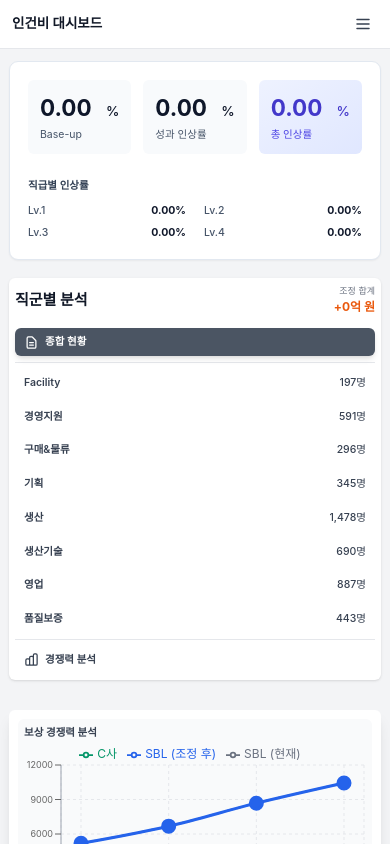
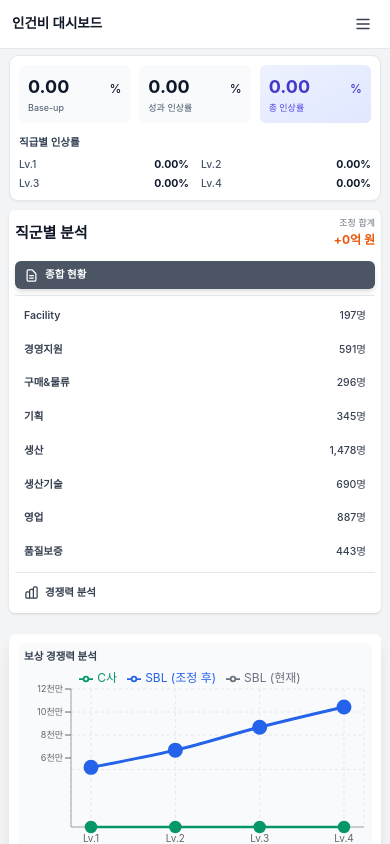
Before and after one commit to haans-kim/WageDashboard2, a Next.js app: page /bands in a window 390 px wide. Shown: the top 844 px of the page. Built offline with nearby package versions, Linux system fonts and the light colour scheme.

Commit message:
section 간격 조정

```diff
--- a/src/app/bands/page.tsx
+++ b/src/app/bands/page.tsx
@@ -231,15 +231,15 @@ function BandDashboardContent() {
   return (
     <main className="min-h-screen bg-gray-100">
 
-      <div className="container mx-auto px-3 md:px-4 py-4 md:py-6">
+      <div className="container mx-auto px-3 md:px-4 py-2 md:py-3">
 
         {/* 대시보드 인상률 정보 카드 */}
-        <div className="mb-6">
+        <div className="mb-3">
           <RateInfoCard />
         </div>
 
         {/* 직군 네비게이션 메뉴 + 선택된 직군 카드 */}
-        <div className="flex flex-col lg:flex-row gap-6">
+        <div className="flex flex-col lg:flex-row gap-3">
           {/* 왼쪽: 직군 네비게이션 메뉴 */}
           <div className="w-full lg:w-80 bg-white rounded-lg shadow p-2 md:p-4 mb-4 lg:mb-0">
             <div className="flex justify-between items-center mb-4">
--- a/src/app/simulation/page.tsx
+++ b/src/app/simulation/page.tsx
@@ -108,9 +108,9 @@ export default function SimulationPage() {
 
   return (
     <main className="min-h-screen bg-gray-50">
-      <div className="container mx-auto px-4 py-8">
+      <div className="container mx-auto px-4 py-3">
         {/* C사 대비 비교 */}
-        <div className="mb-4">
+        <div className="mb-2">
           <IndustryComparisonSection
             baseUpRate={baseUpRate}
             meritRate={meritRate}
@@ -123,7 +123,7 @@ export default function SimulationPage() {
         </div>
 
         {/* 직급별 고정급 인상률 조정 테이블 */}
-        <div className="mb-4">
+        <div className="mb-2">
           <GradeSalaryAdjustmentTable
             baseUpRate={baseUpRate}
             meritRate={meritRate}
--- a/src/components/band/PayBandLineChart.tsx
+++ b/src/components/band/PayBandLineChart.tsx
@@ -92,10 +92,14 @@ export function PayBandLineChart({ data, bandName }: PayBandLineChartProps) {
 
           <YAxis
             domain={yAxisDomain}
-            tickFormatter={(value) => `${(value / 10000).toFixed(0)}`}
+            tickFormatter={(value) => {
+              const thousand = value / 10000000
+              return thousand >= 1 ? `${thousand.toFixed(1).replace('.0', '')}천만` : `${(value / 10000000).toFixed(1)}천만`
+            }}
             tick={{ fontSize: 9 }}
             axisLine={{ stroke: '#9ca3af' }}
-            width={35}
+            width={45}
+            ticks={[50000000, 60000000, 70000000, 80000000, 90000000, 100000000, 110000000, 120000000]}
           />
 
           <Tooltip content={<CustomTooltip />} />
--- a/src/components/common/RateInfoCard.tsx
+++ b/src/components/common/RateInfoCard.tsx
@@ -7,47 +7,47 @@ export function RateInfoCard() {
 
   return (
     <div className="bg-white rounded-xl shadow-sm border border-slate-200">
-      <div className="p-6">
-        <div className="grid grid-cols-1 md:grid-cols-3 gap-8">
+      <div className="p-3 md:p-4">
+        <div className="grid grid-cols-1 md:grid-cols-3 gap-4 md:gap-6">
           {/* 주요 인상률 지표 */}
           <div className="md:col-span-2">
-            <div className="grid grid-cols-3 gap-4">
-              <div className="bg-slate-50 rounded-lg p-4">
+            <div className="grid grid-cols-3 gap-3">
+              <div className="bg-slate-50 rounded-lg p-3">
                 <div className="flex items-baseline justify-between">
-                  <span className="text-3xl font-bold text-slate-900">
+                  <span className="text-2xl font-bold text-slate-900">
                     {baseUpRate.toFixed(2)}
                   </span>
-                  <span className="text-lg text-slate-900 font-medium">%</span>
+                  <span className="text-base text-slate-900 font-medium">%</span>
                 </div>
-                <p className="text-sm text-slate-600 mt-1">Base-up</p>
+                <p className="text-xs text-slate-600 mt-0.5">Base-up</p>
               </div>
 
-              <div className="bg-slate-50 rounded-lg p-4">
+              <div className="bg-slate-50 rounded-lg p-3">
                 <div className="flex items-baseline justify-between">
-                  <span className="text-3xl font-bold text-slate-900">
+                  <span className="text-2xl font-bold text-slate-900">
                     {meritRate.toFixed(2)}
                   </span>
-                  <span className="text-lg text-slate-900 font-medium">%</span>
+                  <span className="text-base text-slate-900 font-medium">%</span>
                 </div>
-                <p className="text-sm text-slate-600 mt-1">성과 인상률</p>
+                <p className="text-xs text-slate-600 mt-0.5">성과 인상률</p>
               </div>
 
-              <div className="bg-gradient-to-br from-indigo-50 to-indigo-100 rounded-lg p-4">
+              <div className="bg-gradient-to-br from-indigo-50 to-indigo-100 rounded-lg p-3">
                 <div className="flex items-baseline justify-between">
-                  <span className="text-3xl font-bold text-indigo-700">
+                  <span className="text-2xl font-bold text-indigo-700">
                     {(baseUpRate + meritRate).toFixed(2)}
                   </span>
-                  <span className="text-lg text-indigo-700 font-medium">%</span>
+                  <span className="text-base text-indigo-700 font-medium">%</span>
                 </div>
-                <p className="text-sm text-indigo-600 font-medium mt-1">총 인상률</p>
+                <p className="text-xs text-indigo-600 font-medium mt-0.5">총 인상률</p>
               </div>
             </div>
           </div>
 
           {/* 직급별 인상률 */}
-          <div className="md:border-l md:pl-8 border-slate-200">
-            <h4 className="text-sm font-semibold text-slate-700 mb-3">직급별 인상률</h4>
-            <div className="grid grid-cols-2 gap-x-6 gap-y-2">
+          <div className="md:border-l md:pl-6 border-slate-200">
+            <h4 className="text-sm font-semibold text-slate-700 mb-2">직급별 인상률</h4>
+            <div className="grid grid-cols-2 gap-x-4 gap-y-1">
               {Object.entries(levelRates)
                 .sort((a, b) => {
                   const aNum = parseInt(a[0].replace('Lv.', ''))
--- a/src/components/dashboard/IndustryComparisonSection.tsx
+++ b/src/components/dashboard/IndustryComparisonSection.tsx
@@ -179,8 +179,8 @@ function IndustryComparisonSectionComponent({
   ]
 
   return (
-    <div className="bg-white rounded-lg shadow p-4">
-      <h2 className="text-xl font-bold mb-3">C사 대비 비교</h2>
+    <div className="bg-white rounded-lg shadow p-3">
+      <h2 className="text-lg font-bold mb-2">C사 대비 비교</h2>
 
       {/* 상단: 인상률 비교 요약 */}
       <div className="grid grid-cols-3 gap-4 mb-4">
```
